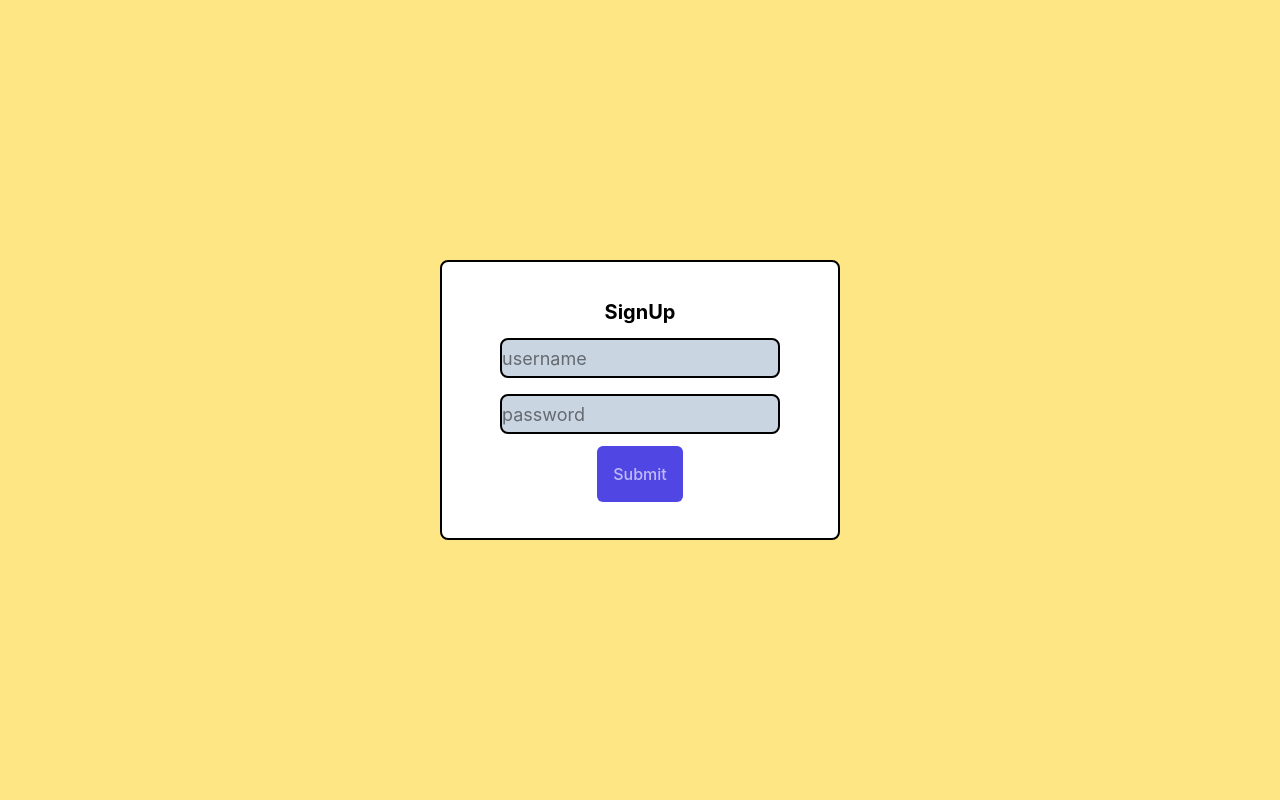
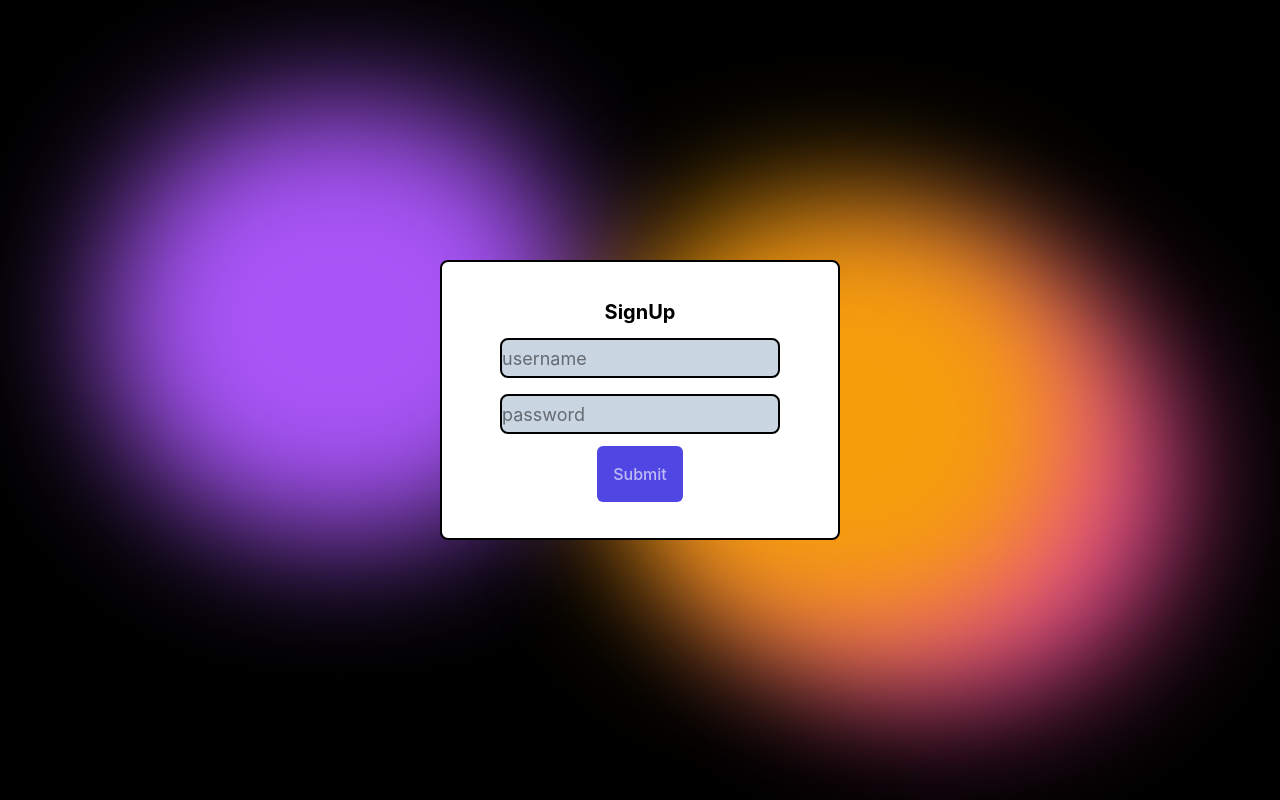
Before and after one commit to vishaljaiswal372/second_brain, a React (Vite) app in the folder frontend/: page /signup in a window 1280 px wide. Built offline with nearby package versions, Linux system fonts and the light colour scheme.

Commit message:
enhance the ui of signin and signup

```diff
--- a/frontend/src/Pages/Signin.tsx
+++ b/frontend/src/Pages/Signin.tsx
@@ -1,10 +1,14 @@
 import { Button } from "../componenets/ui/button";
 import { InputBox } from "../componenets/ui/InputBox";
+import { BlurCircle } from "../componenets/ui/blurcircle";
 
 export const SignIn=()=>{
     return (
-    <div className="bg-amber-100 h-screen w-screen flex justify-center items-center">
-        <div className="flex flex-col justify-center items-center gap-3 h-70 bg-white w-100 rounded-lg border-2">
+    <div className="bg-amber-100 h-screen w-screen relative flex justify-center items-center">
+        <BlurCircle color="#3b82f6" top={100} left={100} />
+        <BlurCircle color="#a855f7" bottom={100} right={100} />
+        <BlurCircle color="#06b6d4" top={200} right={200} />
+        <div className="flex flex-col justify-center items-center z-10 gap-3 h-70 bg-white w-100 rounded-lg border-2">
             <div className="text-xl font-bold">SignIn</div>
             <div className="flex flex-col gap-4 cursor-pointer">
                 <InputBox placeholder="username"/>
--- a/frontend/src/Pages/signup.tsx
+++ b/frontend/src/Pages/signup.tsx
@@ -3,10 +3,14 @@ import { Button } from "../componenets/ui/button";
 import { InputBox } from "../componenets/ui/InputBox";
 
 export const SignUp=()=>{
+
     return (
     <>
-    <div className=" h-screen w-screen bg-amber-200 flex justify-center items-center">
-        <div className="flex flex-col justify-center items-center gap-3 h-70 bg-white w-100 rounded-lg border-2">
+    <div className=" h-screen w-screen relative bg-black flex justify-center items-center">
+        <BlurCircle color="#a855f7" top={100} left={100} />
+        <BlurCircle color="#ec4899" bottom={100} right={100} />
+        <BlurCircle color="#f59e0b" top={200} right={200} />
+        <div className="flex flex-col z-10 justify-center items-center gap-3 h-70 bg-white w-100 rounded-lg border-2">
             <div className="text-xl font-bold">SignUp</div>
             <div className="flex flex-col gap-4 cursor-pointer">
                 <InputBox placeholder="username"/>
--- a/frontend/src/componenets/ui/blurcircle.tsx
+++ b/frontend/src/componenets/ui/blurcircle.tsx
@@ -9,7 +9,7 @@ interface BlurCircleProps {
 export const BlurCircle = (props: BlurCircleProps) => {
   return (
     <div
-      className="absolute -z-50 h-108 w-108 aspect-square rounded-full blur-3xl"
+      className="absolute z-0 h-110 w-120 aspect-square rounded-full blur-3xl"
       style={{
         top: props.top,
         left: props.left,
```
